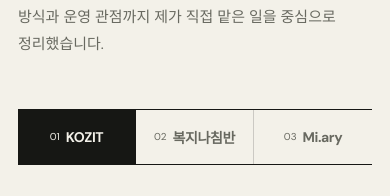
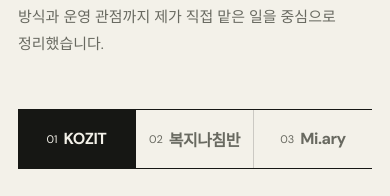
Before and after one commit to kwoney/kwoney-portfolio, a Next.js app: page / in a window 390 px wide. Shown: the part 2242-2438 px from the top of the page. Built offline with nearby package versions, Linux system fonts and the light colour scheme.

Commit message:
Improve project tab readability and link Miary demo materials

```diff
--- a/app/components/ProjectTabs.tsx
+++ b/app/components/ProjectTabs.tsx
@@ -178,7 +178,10 @@
       { name: "Docker Compose", action: "React·Spring·NLP·챗봇·STT의 다섯 앱 서비스를 공통 네트워크로 구성했습니다. develop에는 PostgreSQL 컨테이너가 추가되어 있으며, 현재 실행 설정에는 DB 연결과 NLP 시작 명령의 정비가 필요합니다." },
     ],
     results: ["DB 전환과 백엔드 호환성 수정", "NLP 분석 파이프라인 복구 및 화면 연동", "기록·분석·회고로 이어지는 핵심 흐름 구현"],
-    links: [],
+    links: [
+      { label: "시연 영상", href: "https://drive.google.com/file/d/1DLprO-3Kls_pA9kU0_uYBFrSkMKA9DC5/view?usp=sharing", primary: true },
+      { label: "발표 자료", href: "https://drive.google.com/file/d/1P-jgKK6CTMB2os8mLj7Vec6LTl1AY-w7/view?usp=sharing" },
+    ],
     stack: ["React", "Spring Boot", "MyBatis", "PostgreSQL", "Python", "FastAPI", "Docker", "Kakao Map"],
     accent: "violet",
   },
--- a/app/globals.css
+++ b/app/globals.css
@@ -170,9 +170,9 @@
 .project-tabs button:last-child { border-right:0; }
 .project-tabs button:hover { background:rgba(22,23,20,.04); }
 .project-tabs button.active { background:var(--ink); color:var(--paper); }
-.project-tabs button>span { grid-row:1/3; padding-top:3px; font-size:11px; }
+.project-tabs button>span { grid-row:1/3; padding-top:3px; font-size:12px; }
 .project-tabs button strong { font-size:18px; letter-spacing:-.03em; }
-.project-tabs button small { overflow:hidden; text-overflow:ellipsis; white-space:nowrap; font-size:11px; opacity:.65; }
+.project-tabs button small { white-space:normal; font-size:13px; line-height:1.65; opacity:.9; }
 
 .project-panel { --project-accent:var(--coral); padding-top:50px; }
 .project-panel.green { --project-accent:#68b68f; }
@@ -278,9 +278,9 @@
 .project-pagination>span { font-size:12px; color:var(--muted); }
 @media(max-width:560px) {
   .project-tabs button { display:flex; justify-content:center; align-items:center; gap:6px; padding:17px 6px; }
-  .project-tabs button strong { font-size:14px; }
+  .project-tabs button strong { font-size:16px; }
   .project-tabs button small { display:none; }
-  .project-tabs button>span { padding-top:0; font-size:10px; }
+  .project-tabs button>span { padding-top:0; font-size:11px; }
   .nav-links { gap:12px; }
   .project-pagination button { padding:12px 10px; font-size:13px; }
 }
```
